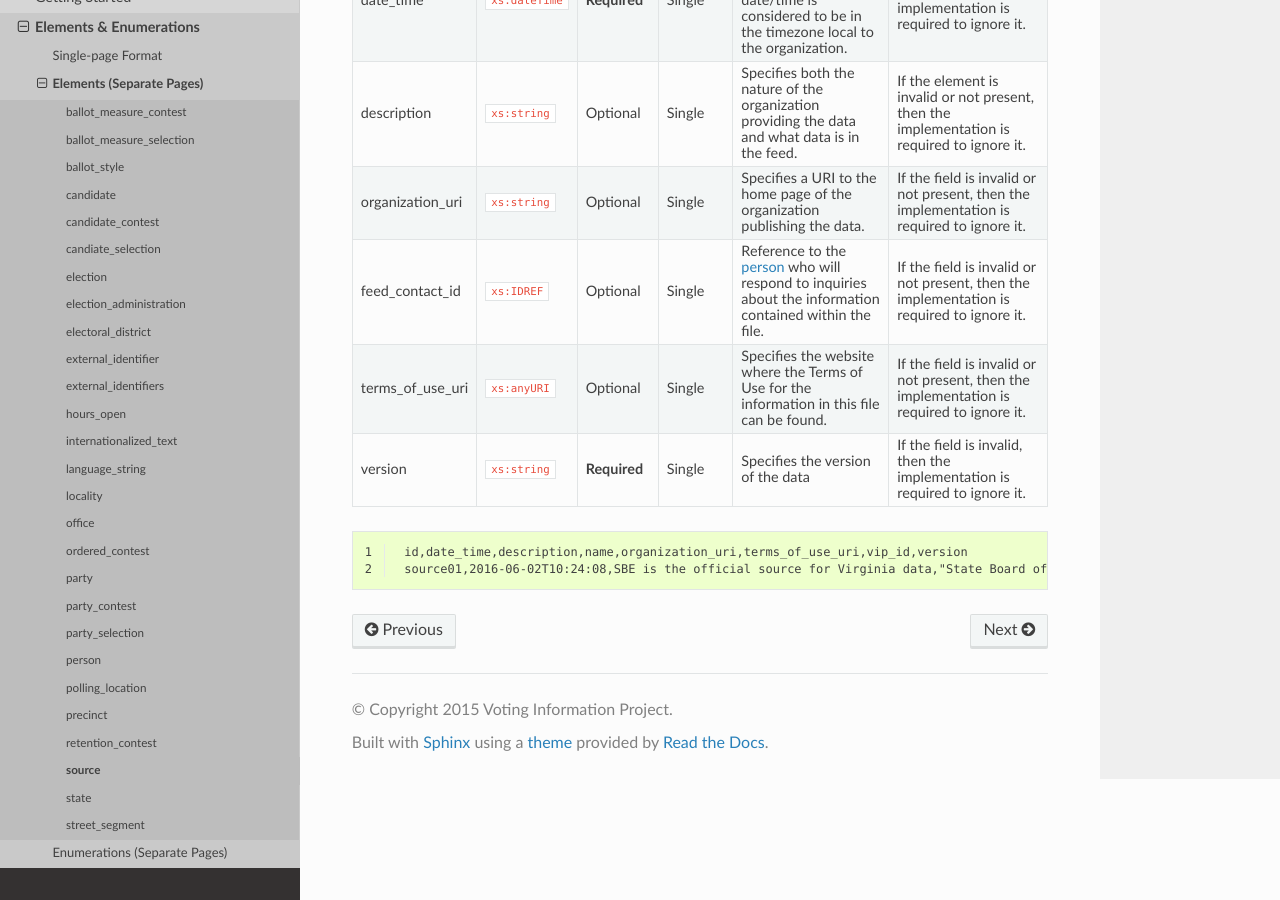
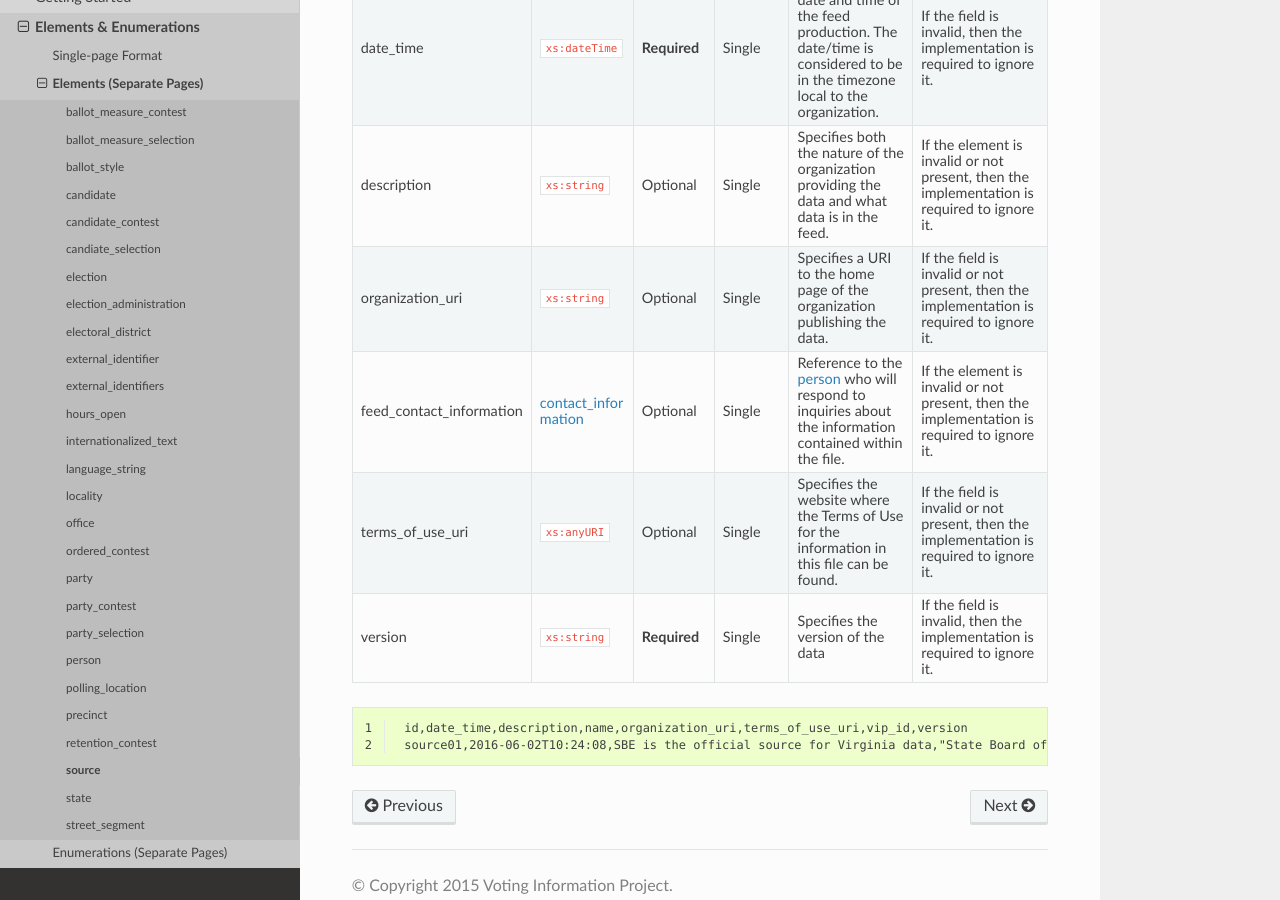
Before and after one commit to votinginfoproject/vip-specification, a Sphinx documentation site: the page built from docs/built_rst/csv/elements/source.rst, in a window 1280 px wide and 900 px high, scrolled down 529 px. Built offline with Sphinx 7.4.7 and the Read the Docs theme 2.0.0, drawn with Linux system fonts in a browser that asks for light colours.

Commit message:
RST update, document Source.FeedContactInformation

```diff
--- a/docs/built_rst/csv/elements/source.rst
+++ b/docs/built_rst/csv/elements/source.rst
@@ -8,41 +8,41 @@ source
 The Source object represents the organization that is publishing the information. This object is
 the only required object in the feed file, and only one source object is allowed to be present.
 
-+------------------+-----------------+--------------+--------------+------------------------------------------+------------------------------------------+
-| Tag              | Data Type       | Required?    | Repeats?     | Description                              | Error Handling                           |
-+==================+=================+==============+==============+==========================================+==========================================+
-| name             | ``xs:string``   | **Required** | Single       | Specifies the name of the organization   | If the field is invalid, then the        |
-|                  |                 |              |              | that is providing the information.       | implementation is required to ignore the |
-|                  |                 |              |              |                                          | ``Source`` element containing it.        |
-+------------------+-----------------+--------------+--------------+------------------------------------------+------------------------------------------+
-| vip_id           | ``xs:string``   | **Required** | Single       | Specifies the ID of the organization.    | If the field is invalid, then the        |
-|                  |                 |              |              | VIP uses FIPS_ codes for this ID.        | implementation is required to ignore the |
-|                  |                 |              |              |                                          | ``Source`` element containing it.        |
-+------------------+-----------------+--------------+--------------+------------------------------------------+------------------------------------------+
-| date_time        | ``xs:dateTime`` | **Required** | Single       | Specifies the date and time of the feed  | If the field is invalid, then the        |
-|                  |                 |              |              | production. The date/time is considered  | implementation is required to ignore it. |
-|                  |                 |              |              | to be in the timezone local to the       |                                          |
-|                  |                 |              |              | organization.                            |                                          |
-+------------------+-----------------+--------------+--------------+------------------------------------------+------------------------------------------+
-| description      | ``xs:string``   | Optional     | Single       | Specifies both the nature of the         | If the element is invalid or not         |
-|                  |                 |              |              | organization providing the data and what | present, then the implementation is      |
-|                  |                 |              |              | data is in the feed.                     | required to ignore it.                   |
-+------------------+-----------------+--------------+--------------+------------------------------------------+------------------------------------------+
-| organization_uri | ``xs:string``   | Optional     | Single       | Specifies a URI to the home page of the  | If the field is invalid or not present,  |
-|                  |                 |              |              | organization publishing the data.        | then the implementation is required to   |
-|                  |                 |              |              |                                          | ignore it.                               |
-+------------------+-----------------+--------------+--------------+------------------------------------------+------------------------------------------+
-| feed_contact_id  | ``xs:IDREF``    | Optional     | Single       | Reference to the :ref:`multi-csv-person` | If the field is invalid or not present,  |
-|                  |                 |              |              | who will respond to inquiries about the  | then the implementation is required to   |
-|                  |                 |              |              | information contained within the file.   | ignore it.                               |
-+------------------+-----------------+--------------+--------------+------------------------------------------+------------------------------------------+
-| terms_of_use_uri | ``xs:anyURI``   | Optional     | Single       | Specifies the website where the Terms of | If the field is invalid or not present,  |
-|                  |                 |              |              | Use for the information in this file can | then the implementation is required to   |
-|                  |                 |              |              | be found.                                | ignore it.                               |
-+------------------+-----------------+--------------+--------------+------------------------------------------+------------------------------------------+
-| version          | ``xs:string``   | **Required** | Single       | Specifies the version of the data        | If the field is invalid, then the        |
-|                  |                 |              |              |                                          | implementation is required to ignore it. |
-+------------------+-----------------+--------------+--------------+------------------------------------------+------------------------------------------+
++--------------------------+--------------------------------------+--------------+--------------+------------------------------------------+------------------------------------------+
+| Tag                      | Data Type                            | Required?    | Repeats?     | Description                              | Error Handling                           |
++==========================+======================================+==============+==============+==========================================+==========================================+
+| name                     | ``xs:string``                        | **Required** | Single       | Specifies the name of the organization   | If the field is invalid, then the        |
+|                          |                                      |              |              | that is providing the information.       | implementation is required to ignore the |
+|                          |                                      |              |              |                                          | ``Source`` element containing it.        |
++--------------------------+--------------------------------------+--------------+--------------+------------------------------------------+------------------------------------------+
+| vip_id                   | ``xs:string``                        | **Required** | Single       | Specifies the ID of the organization.    | If the field is invalid, then the        |
+|                          |                                      |              |              | VIP uses FIPS_ codes for this ID.        | implementation is required to ignore the |
+|                          |                                      |              |              |                                          | ``Source`` element containing it.        |
++--------------------------+--------------------------------------+--------------+--------------+------------------------------------------+------------------------------------------+
+| date_time                | ``xs:dateTime``                      | **Required** | Single       | Specifies the date and time of the feed  | If the field is invalid, then the        |
+|                          |                                      |              |              | production. The date/time is considered  | implementation is required to ignore it. |
+|                          |                                      |              |              | to be in the timezone local to the       |                                          |
+|                          |                                      |              |              | organization.                            |                                          |
++--------------------------+--------------------------------------+--------------+--------------+------------------------------------------+------------------------------------------+
+| description              | ``xs:string``                        | Optional     | Single       | Specifies both the nature of the         | If the element is invalid or not         |
+|                          |                                      |              |              | organization providing the data and what | present, then the implementation is      |
+|                          |                                      |              |              | data is in the feed.                     | required to ignore it.                   |
++--------------------------+--------------------------------------+--------------+--------------+------------------------------------------+------------------------------------------+
+| organization_uri         | ``xs:string``                        | Optional     | Single       | Specifies a URI to the home page of the  | If the field is invalid or not present,  |
+|                          |                                      |              |              | organization publishing the data.        | then the implementation is required to   |
+|                          |                                      |              |              |                                          | ignore it.                               |
++--------------------------+--------------------------------------+--------------+--------------+------------------------------------------+------------------------------------------+
+| feed_contact_information | :ref:`multi-csv-contact-information` | Optional     | Single       | Reference to the :ref:`multi-csv-person` | If the element is invalid or not         |
+|                          |                                      |              |              | who will respond to inquiries about the  | present, then the implementation is      |
+|                          |                                      |              |              | information contained within the file.   | required to ignore it.                   |
++--------------------------+--------------------------------------+--------------+--------------+------------------------------------------+------------------------------------------+
+| terms_of_use_uri         | ``xs:anyURI``                        | Optional     | Single       | Specifies the website where the Terms of | If the field is invalid or not present,  |
+|                          |                                      |              |              | Use for the information in this file can | then the implementation is required to   |
+|                          |                                      |              |              | be found.                                | ignore it.                               |
++--------------------------+--------------------------------------+--------------+--------------+------------------------------------------+------------------------------------------+
+| version                  | ``xs:string``                        | **Required** | Single       | Specifies the version of the data        | If the field is invalid, then the        |
+|                          |                                      |              |              |                                          | implementation is required to ignore it. |
++--------------------------+--------------------------------------+--------------+--------------+------------------------------------------+------------------------------------------+
 
 .. code-block:: csv-table
    :linenos:
```
Also changed, not shown: docs/built_rst/csv/single_page.rst (+36 -36 lines), docs/built_rst/tables/elements/source.rst (+35 -35 lines), docs/built_rst/xml/elements/source.rst (+35 -35 lines), docs/built_rst/xml/single_page.rst (+36 -36 lines).
